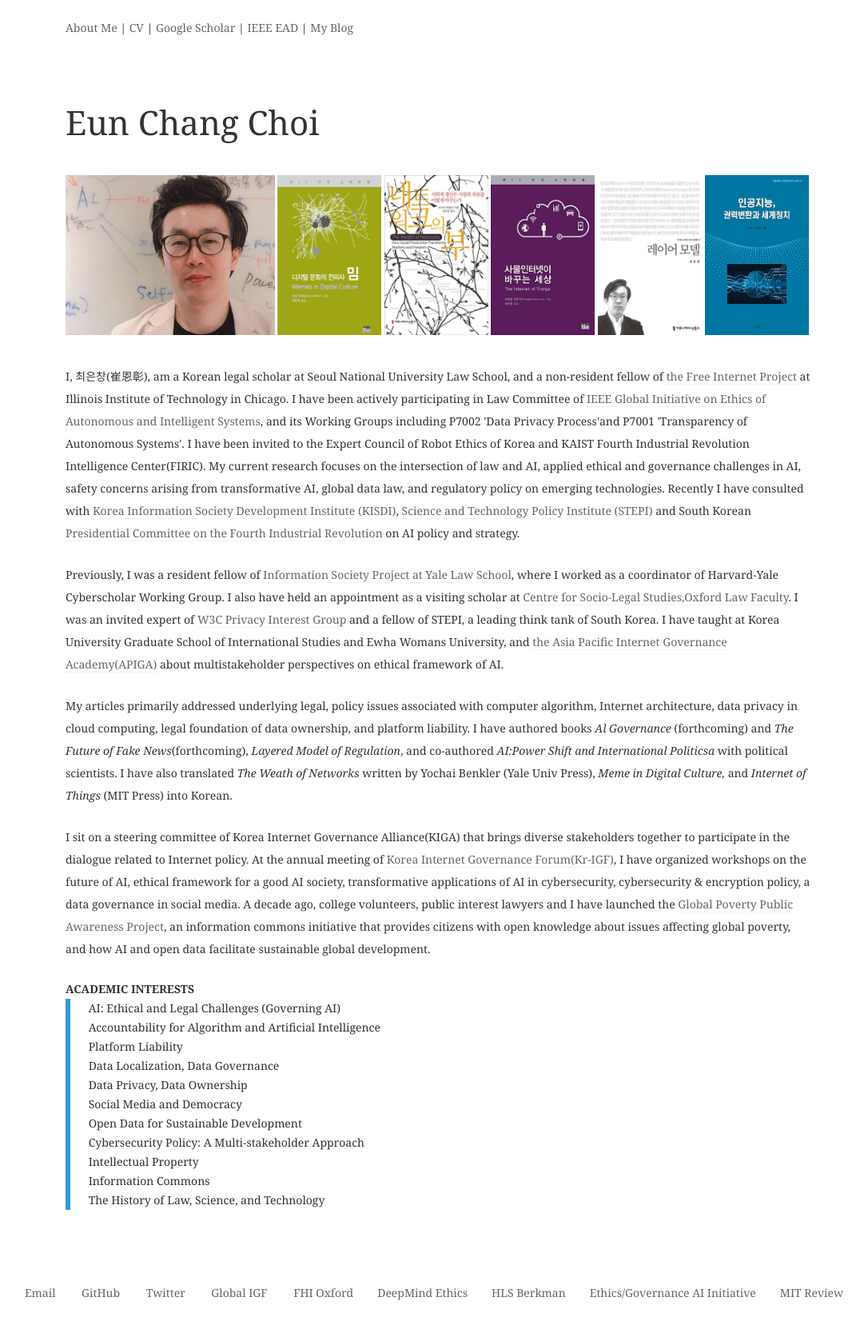
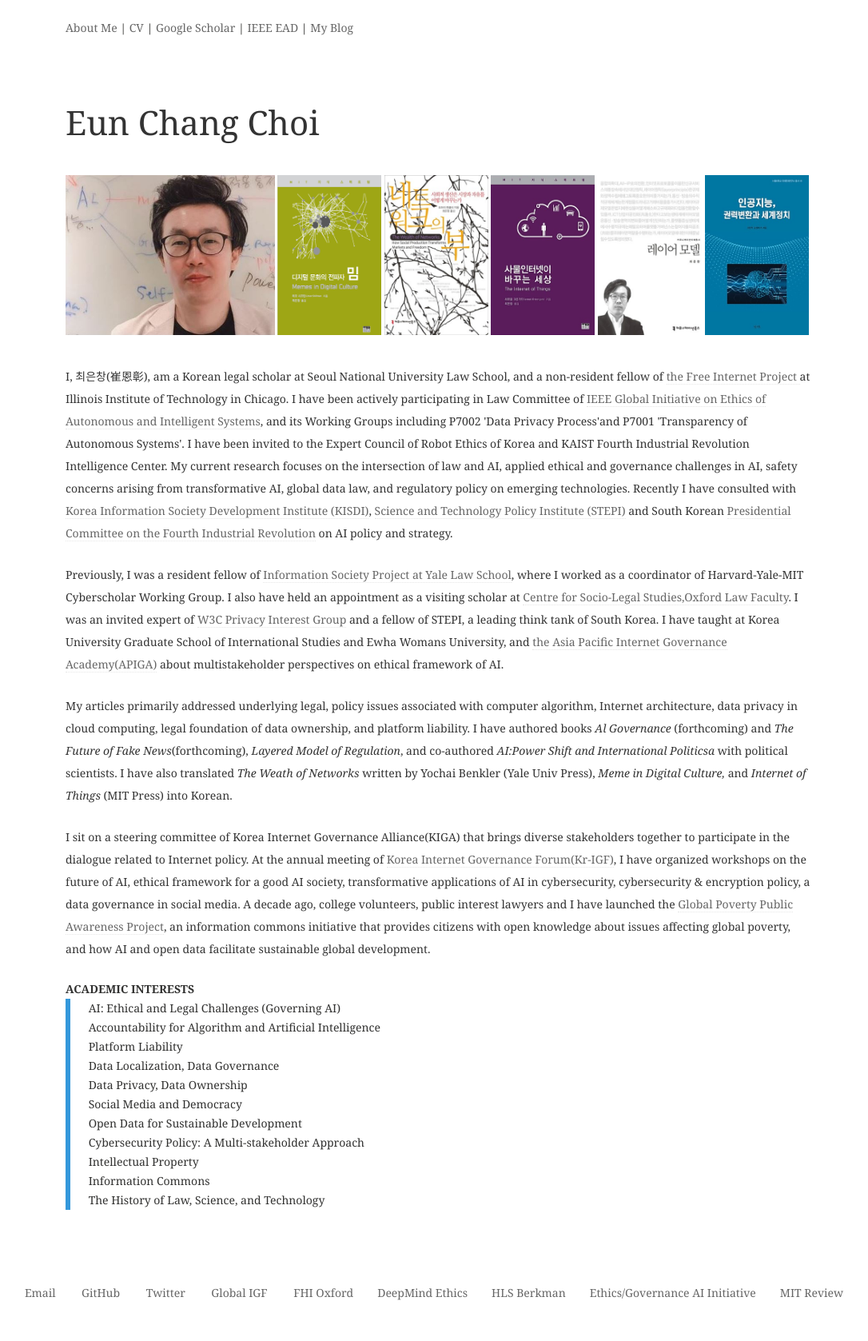
Before and after one commit to eunchangchoi/eunchangchoi.github.io, a Jekyll site: the page built from index.md, in a window 1280 px wide. Shown: the whole page at 80% size, without its empty margins (18-1104 px from the left). Built offline with Jekyll 4.4.1, drawn with Linux system fonts in a browser that asks for light colours.

Commit message:
Update index.md

```diff
--- a/index.md
+++ b/index.md
@@ -18,10 +18,10 @@
  <a href="http://www.kyobobook.co.kr/product/detailViewKor.laf?barcode=9791130437002&orderClick=357"><img style="vertical-align:top;height:200px;width:130px;" src="images/book4.jpg"></a> <a href="http://www.kyobobook.co.kr/product/detailViewKor.laf?ejkGb=KOR&mallGb=KOR&barcode=9788964361436&orderClick=LAH&Kc="><img style="vertical-align:top;height:200px;width:130px;" src="images/book5.jpg"></a>
  <br>
  <br>
-<p>I, 최은창(崔恩彰), am a Korean legal scholar at Seoul National University Law School, and a non-resident fellow of <a href="https://thefreeinternetproject.org/"> the Free Internet Project </a>at Illinois Institute of Technology in Chicago. I have been actively participating in Law Committee of <a href="https://ethicsinaction.ieee.org/">IEEE Global Initiative on Ethics of Autonomous and Intelligent Systems</a>, and its Working Groups including P7002 'Data Privacy Process'and P7001 'Transparency of Autonomous Systems'. I have been invited to the Expert Council of Robot Ethics of Korea and KAIST Fourth Industrial Revolution Intelligence Center(FIRIC). My current research focuses on the intersection of law and AI, applied ethical and governance challenges in AI, safety concerns arising from transformative AI, global data law, and regulatory policy on emerging technologies. Recently I have consulted with <a href="https://www.kisdi.re.kr/"> Korea Information Society Development Institute (KISDI)</a>, <a href="http://www.stepi.re.kr/">Science and Technology Policy Institute (STEPI)</a> and South Korean <a href="https://www.4th-ir.go.kr"> Presidential Committee on the Fourth Industrial Revolution</a> on AI policy and strategy.
-  <p> Previously, I was a resident fellow of <a href="https://https://law.yale.edu/isp"> Information Society Project at Yale Law School</a>, where I worked as a coordinator of Harvard-Yale Cyberscholar Working Group. I also have held an appointment as a visiting scholar at <a href="https://www.law.ox.ac.uk/centres-institutes/centre-socio-legal-studies"> Centre for Socio-Legal Studies,Oxford Law Faculty</a>. I was an invited expert of <a href="https://www.w3.org/2011/07/privacy-ig-charter"> W3C Privacy Interest Group</a> and a fellow of STEPI, a leading think tank of South Korea. I have taught at Korea University Graduate School of International Studies and Ewha Womans University, and <a href="https://www.icann.org/news/announcement-2-2019-05-14-en"> the Asia Pacific Internet Governance Academy(APIGA)</a> about multistakeholder perspectives on ethical framework of AI.</p>
+<p>I, 최은창(崔恩彰), am a Korean legal scholar at Seoul National University Law School, and a non-resident fellow of <a href="https://thefreeinternetproject.org/"> the Free Internet Project </a>at Illinois Institute of Technology in Chicago. I have been actively participating in Law Committee of <a href="https://ethicsinaction.ieee.org/">IEEE Global Initiative on Ethics of Autonomous and Intelligent Systems</a>, and its Working Groups including P7002 'Data Privacy Process'and P7001 'Transparency of Autonomous Systems'. I have been invited to the Expert Council of Robot Ethics of Korea and KAIST Fourth Industrial Revolution Intelligence Center. My current research focuses on the intersection of law and AI, applied ethical and governance challenges in AI, safety concerns arising from transformative AI, global data law, and regulatory policy on emerging technologies. Recently I have consulted with <a href="https://www.kisdi.re.kr/"> Korea Information Society Development Institute (KISDI)</a>, <a href="http://www.stepi.re.kr/">Science and Technology Policy Institute (STEPI)</a> and South Korean <a href="https://www.4th-ir.go.kr"> Presidential Committee on the Fourth Industrial Revolution</a> on AI policy and strategy.
+  <p> Previously, I was a resident fellow of <a href="https://https://law.yale.edu/isp"> Information Society Project at Yale Law School</a>, where I worked as a coordinator of Harvard-Yale-MIT Cyberscholar Working Group. I also have held an appointment as a visiting scholar at <a href="https://www.law.ox.ac.uk/centres-institutes/centre-socio-legal-studies"> Centre for Socio-Legal Studies,Oxford Law Faculty</a>. I was an invited expert of <a href="https://www.w3.org/2011/07/privacy-ig-charter"> W3C Privacy Interest Group</a> and a fellow of STEPI, a leading think tank of South Korea. I have taught at Korea University Graduate School of International Studies and Ewha Womans University, and <a href="https://www.icann.org/news/announcement-2-2019-05-14-en"> the Asia Pacific Internet Governance Academy(APIGA)</a> about multistakeholder perspectives on ethical framework of AI.</p>
 <p> My articles primarily addressed underlying legal, policy issues associated with computer algorithm, Internet architecture, data privacy in cloud computing, legal foundation of data ownership, and platform liability. I have authored books <i> Al Governance </i>(forthcoming) and <i>The Future of Fake News</i>(forthcoming), <i> Layered Model of Regulation</i>, and co-authored <i>AI:Power Shift and International Politicsa</i> with political scientists. I have also translated <i> The Weath of Networks</i> written by Yochai Benkler (Yale Univ Press),<i> Meme in Digital Culture,</i> and <i>Internet of Things</i> (MIT Press) into Korean. </p>
-<p> I sit on a steering committee of Korea Internet Governance Alliance(KIGA) that brings diverse stakeholders together to participate in the dialogue related to Internet policy. At the annual meeting of <a href="http://krigf.kr"> Korea Internet Governance Forum(Kr-IGF)</a>, I have organized workshops on the future of AI, ethical framework for a good AI society, transformative applications of AI  in cybersecurity, cybersecurity & encryption policy, a data governance in social media. A decade ago, college volunteers, public interest lawyers and I have launched the <a href="http://www.povertyinfo.org"> Global Poverty Public Awareness Project</a>, an information commons initiative that provides citizens with open knowledge about issues affecting global poverty, and how AI and open data facilitate sustainable global development.</p>
+<p> I sit on a steering committee of Korea Internet Governance Alliance(KIGA) that brings diverse stakeholders together to participate in the dialogue related to Internet policy. At the annual meeting of <a href="http://krigf.kr"> Korea Internet Governance Forum(Kr-IGF)</a>, I have organized workshops on the future of AI, ethical framework for a good AI society, transformative applications of AI in cybersecurity, cybersecurity & encryption policy, a data governance in social media. A decade ago, college volunteers, public interest lawyers and I have launched the <a href="http://www.povertyinfo.org"> Global Poverty Public Awareness Project</a>, an information commons initiative that provides citizens with open knowledge about issues affecting global poverty, and how AI and open data facilitate sustainable global development.</p>
 
 <strong> ACADEMIC INTERESTS </strong> <br>
 <blockquote>
```
